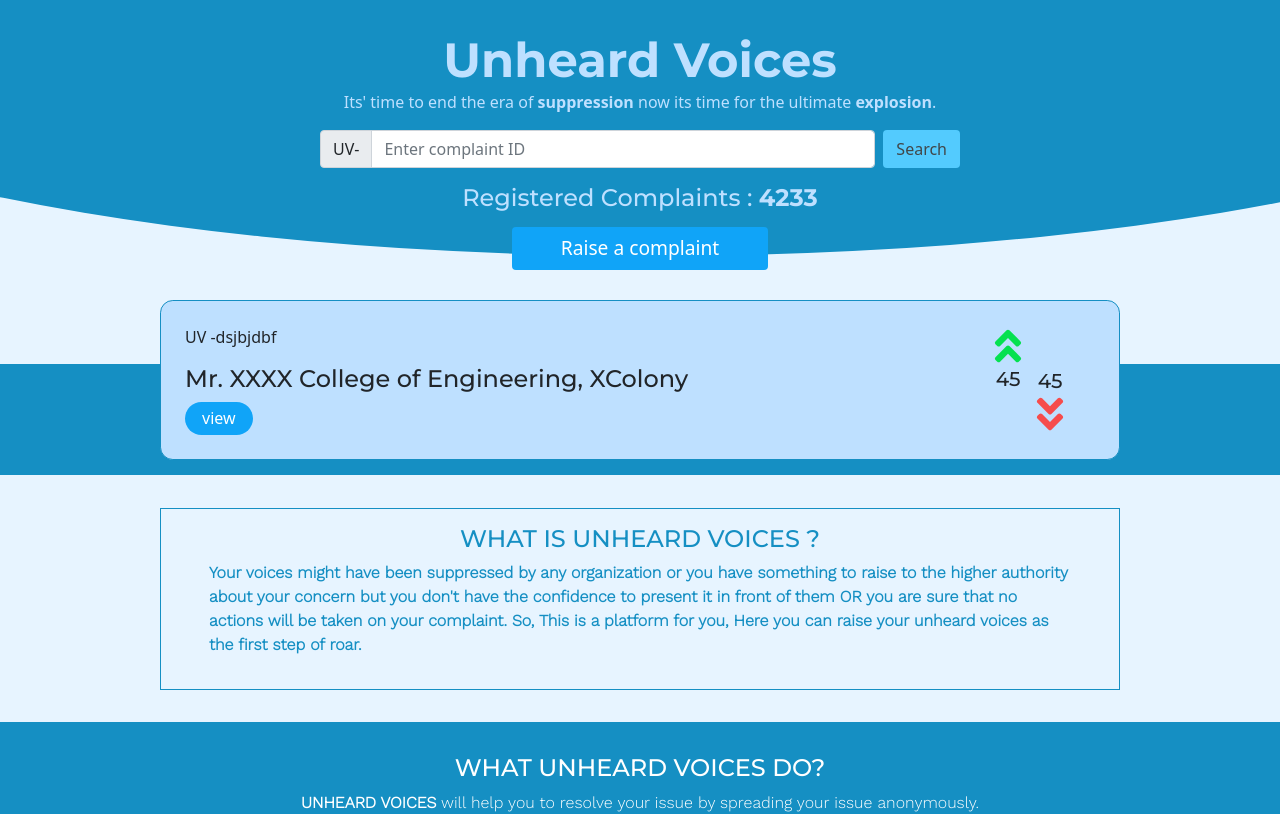
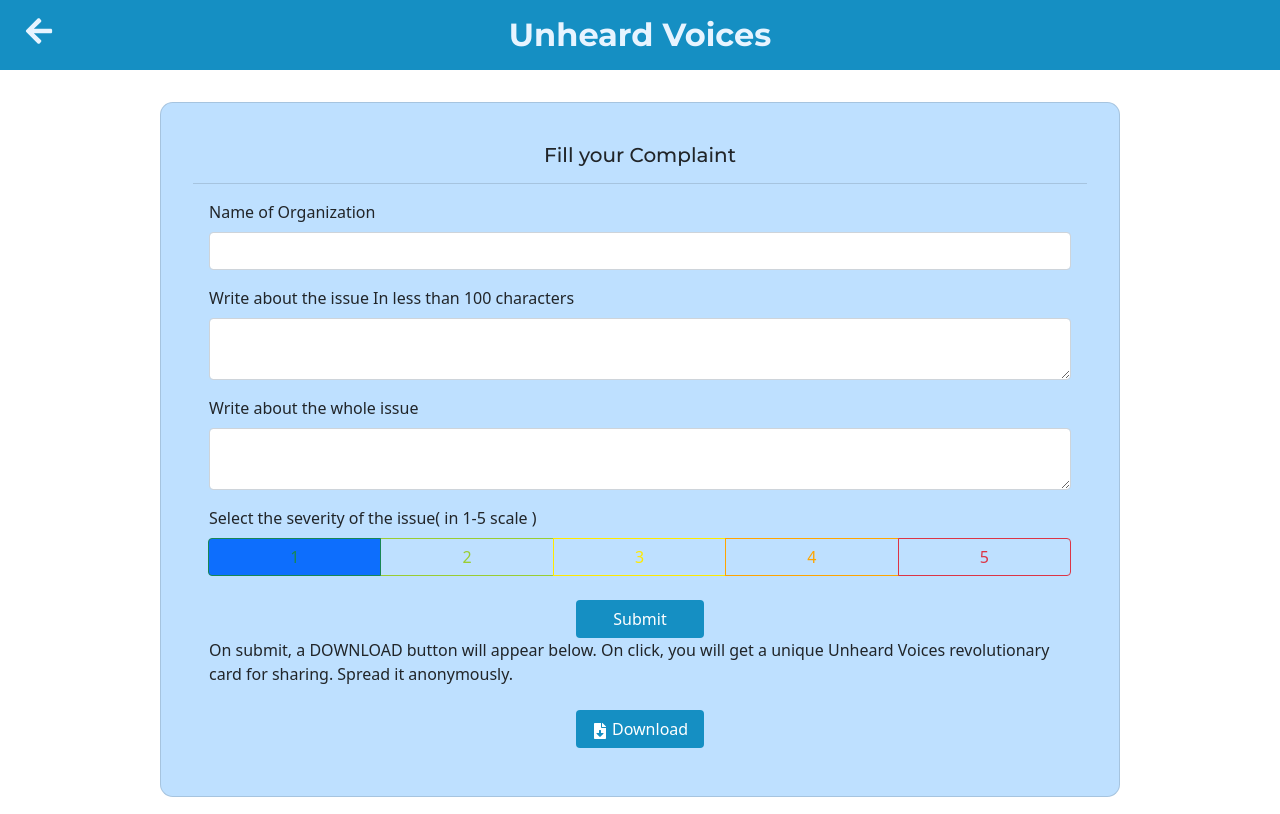
Before and after one commit to Abhinraj-ss/unheard-voices, a React (Create React App) app in the folder client/unheard-voices/: page /uvform in a window 1280 px wide. Shown: the top 814 px of the page. Built offline with nearby package versions, Linux system fonts and the light colour scheme.

Commit message:
added router

```diff
--- a/client/unheard-voices/package.json
+++ b/client/unheard-voices/package.json
@@ -2,6 +2,9 @@
   "name": "unheard-voices",
   "version": "0.1.0",
   "private": true,
+  "engines": {
+    "node": "16.x"
+  },
   "dependencies": {
     "@testing-library/jest-dom": "^5.16.4",
     "@testing-library/react": "^13.3.0",
--- a/client/unheard-voices/src/App.css
+++ b/client/unheard-voices/src/App.css
@@ -1,7 +1,6 @@
 @import url('https://fonts.googleapis.com/css2?family=Montserrat:wght@500;700&display=swap');
 @import url('https://fonts.googleapis.com/css2?family=Work+Sans:wght@300&display=swap');
 .App {
-  position: relative;
   background-color: #E7F4FF;
 }
 :root{
--- a/client/unheard-voices/src/App.js
+++ b/client/unheard-voices/src/App.js
@@ -1,31 +1,13 @@
-import {useState} from 'react'
 import 'bootstrap/dist/css/bootstrap.min.css';
-import {
-  BrowserRouter as Router, Route, Routes
-} from "react-router-dom";
 
 import './App.css';
-import Footer from './components/footer/Footer';
+
 import Home from './components/home/Home';
-import Header from './components/header/Header';
-import UvForm from './components/UVform/UvForm';
-import UvView from './components/UVview/UvView';
 
 function App() {
-  const [showHeader, setShowHeader] = useState(false)
   return (
     <div className="App">
-      {
-        showHeader &&
-        <Header/>
-      }
-      <Router>
-          <Home/>
-
-        <UvForm/>
-        <UvView/>
-      </Router>
-      <Footer/>
+        <Home/>
     </div>
   );
 }
--- a/client/unheard-voices/src/components/UVform/UvForm.css
+++ b/client/unheard-voices/src/components/UVform/UvForm.css
@@ -1,6 +1,6 @@
 .UvForm{
     position: relative;
-    margin-top: 2rem;
+    margin-block: 2rem;
 }
 .UvForm .card{
     margin-inline: 10rem;
--- a/client/unheard-voices/src/components/UVform/UvForm.js
+++ b/client/unheard-voices/src/components/UVform/UvForm.js
@@ -1,6 +1,8 @@
 import {useState} from 'react'
 import { Card, Form, ButtonGroup,ToggleButton, Button, FormGroup, } from 'react-bootstrap'
 import {FaFileDownload} from 'react-icons/fa'
+import Footer from '../footer/Footer';
+import Header from '../header/Header';
 
 import './UvForm.css'
 function UvForm() {
@@ -14,7 +16,10 @@ function UvForm() {
   ];
   const [onHover, setOnHover] = useState(false)
   return (
-    <div className='UvForm'>
+    <>
+    <Header/>
+      <div className='UvForm'>
+
       <Card style={{backgroundColor:'#BEE0FF'}}>
         <Card.Header>
           <h5>Fill your Complaint</h5>
@@ -69,7 +74,11 @@ function UvForm() {
       <span>
       Its' time to end the era of <b>suppression</b> now its time for the ultimate <b>explosion</b>.
       </span>
+
     </div>
+    <Footer/>
+    </>
+
   )
 }
 
--- a/client/unheard-voices/src/components/UVview/UvView.css
+++ b/client/unheard-voices/src/components/UVview/UvView.css
@@ -1,8 +1,8 @@
 .UvView{
-    margin: 1rem 10rem;
+    margin: 2rem 10rem;
     display: flex;
     flex-direction: column;
-    gap: 1rem;
+    gap: 2rem;
     position:relative;
 }
 
--- a/client/unheard-voices/src/components/UVview/UvView.js
+++ b/client/unheard-voices/src/components/UVview/UvView.js
@@ -1,10 +1,15 @@
-import React, { useState } from 'react'
+import { useState } from 'react'
 import {Row,Button} from 'react-bootstrap'
 import {FaAngleDoubleUp,FaAngleDoubleDown,FaFileDownload,FaArrowLeft} from 'react-icons/fa'
+import { useNavigate } from "react-router-dom";
+
+import Footer from '../footer/Footer'
+import Header from '../header/Header'
 
 import './UvView.css'
 
 function UvView() {
+    let navigate = useNavigate();
     const [upvotes,setUpvotes] = useState(45)
     const [downvotes,setDownvotes] = useState(45)
     const handleUpvotes=()=>{
@@ -14,6 +19,8 @@ function UvView() {
         setDownvotes(downvotes+1)
     }
   return (
+    <>
+        <Header/>
     <div className='UvView'>
         <Row>
             <div className="content col-10">
@@ -56,13 +63,16 @@ function UvView() {
         <Button>
             <FaFileDownload/> Download UV Revolutionary card
         </Button>
-        <Button>
+        <Button onClick={()=>navigate('/')}>
            <FaArrowLeft/> Go back
         </Button>
         <span className='tagLine'>
         Its' time to end the era of <b>suppression</b> now its time for the ultimate <b>explosion</b>.
         </span>
     </div>
+        <Footer/>
+    </>
+
   )
 }
 
--- a/client/unheard-voices/src/components/footer/Footer.js
+++ b/client/unheard-voices/src/components/footer/Footer.js
@@ -1,4 +1,3 @@
-import React from 'react'
 import {FaFacebook,FaGithub,FaInstagram,FaRegCopyright} from 'react-icons/fa'
 import { IconContext } from 'react-icons/lib'
 
@@ -6,17 +5,16 @@ import './Footer.css'
 function Footer() {
   return (
     <div className='Footer'>
-            <h4>Unheard Voices</h4>
+        <h4>Unheard Voices</h4>
         <IconContext.Provider  value={{color:'#158FC3'}}>
             <div className="social">
-                <a href="/"><FaFacebook/></a>
-                <a href="/"><FaGithub/></a>
-                <a href="/"><FaInstagram/></a>
+                <a rel="noreferrer" href="/"><FaFacebook/></a>
+                <a rel="noreferrer" href="https://github.com/Abhinraj-ss"><FaGithub/></a>
+                <a rel="noreferrer" href="/"><FaInstagram/></a>
             </div>
             <span className='copyright'><FaRegCopyright/> &nbsp;2022 Unheard Voices , All Rights Reserved.</span>
         </IconContext.Provider>
     </div>
   )
 }
-
 export default Footer
--- a/client/unheard-voices/src/components/header/Header.css
+++ b/client/unheard-voices/src/components/header/Header.css
@@ -8,3 +8,6 @@
 .Header>h2{
     margin-block: 0;
 }
+.backArrow{
+    cursor: pointer;
+}
--- a/client/unheard-voices/src/components/header/Header.js
+++ b/client/unheard-voices/src/components/header/Header.js
@@ -1,14 +1,15 @@
-import React from 'react'
-import {FaArrowLeft} from 'react-icons/fa'
+import { FaArrowLeft } from 'react-icons/fa'
+import { useNavigate } from "react-router-dom";
 
 import './Header.css'
 
 function Header() {
+  let navigate = useNavigate()
   return (
     <div className='Header' style={{backgroundColor:'#158FC3',color:'#E7F4FF', paddingBlock:'1em'}}>
-        <FaArrowLeft size={30}/>
+        <FaArrowLeft className='backArrow' size={30} onClick={()=>navigate('/')}/>
         <h2>
-            <b>Unheard Voices</b>
+          <b>Unheard Voices</b>
         </h2>
     </div>
   )
--- a/client/unheard-voices/src/components/home/Home.js
+++ b/client/unheard-voices/src/components/home/Home.js
@@ -1,5 +1,5 @@
-import React from 'react'
 import {Button, FormControl, InputGroup} from 'react-bootstrap'
+import Footer from '../footer/Footer';
 
 import SearchCard from '../searchCard/SearchCard';
 import './Home.css'
@@ -70,6 +70,7 @@ function Home() {
           </p>
         </span>
       </div>
+      <Footer/>
     </div>
   )
 }
--- a/client/unheard-voices/src/index.js
+++ b/client/unheard-voices/src/index.js
@@ -2,10 +2,19 @@ import React from 'react';
 import ReactDOM from 'react-dom/client';
 import './index.css';
 import App from './App';
+import { BrowserRouter,Routes,Route } from 'react-router-dom';
+import UvForm from './components/UVform/UvForm';
+import UvView from './components/UVview/UvView';
+
 
 const root = ReactDOM.createRoot(document.getElementById('root'));
 root.render(
-  <React.StrictMode>
-    <App />
-  </React.StrictMode>
+  <BrowserRouter>
+      <Routes>
+        <Route exact path="/" element={<App />} />
+        <Route path="/uvform" element={<UvForm/>}/>
+        <Route path="/uvid=:uvId" element={<UvView/>} />
+        {/* <Route path="*" element={<PageNotFound/>} /> */}
+      </Routes>
+  </BrowserRouter>
 );
```
Also changed, not shown: 1 other file (tests, documents, lock files or other folders).
